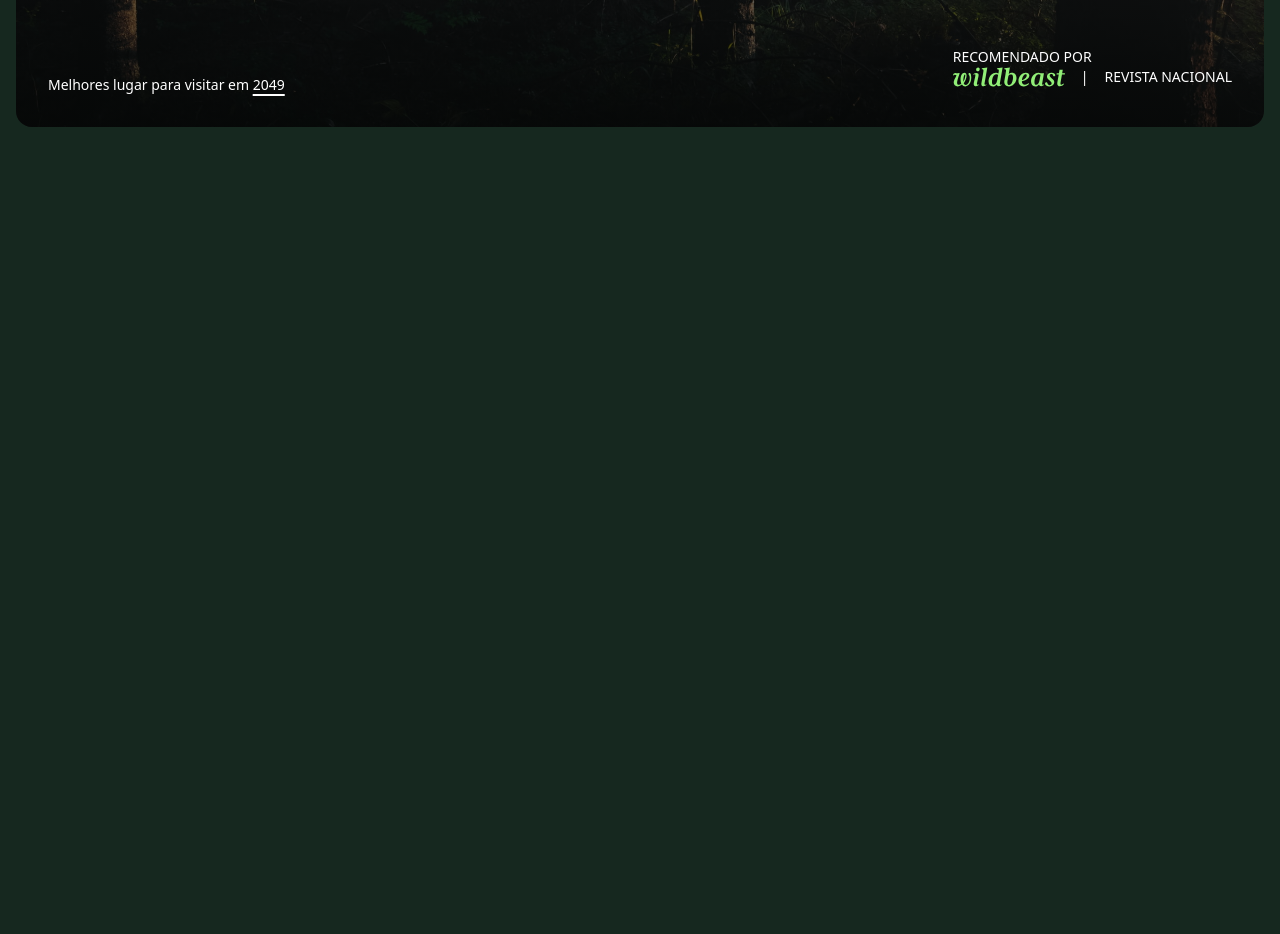
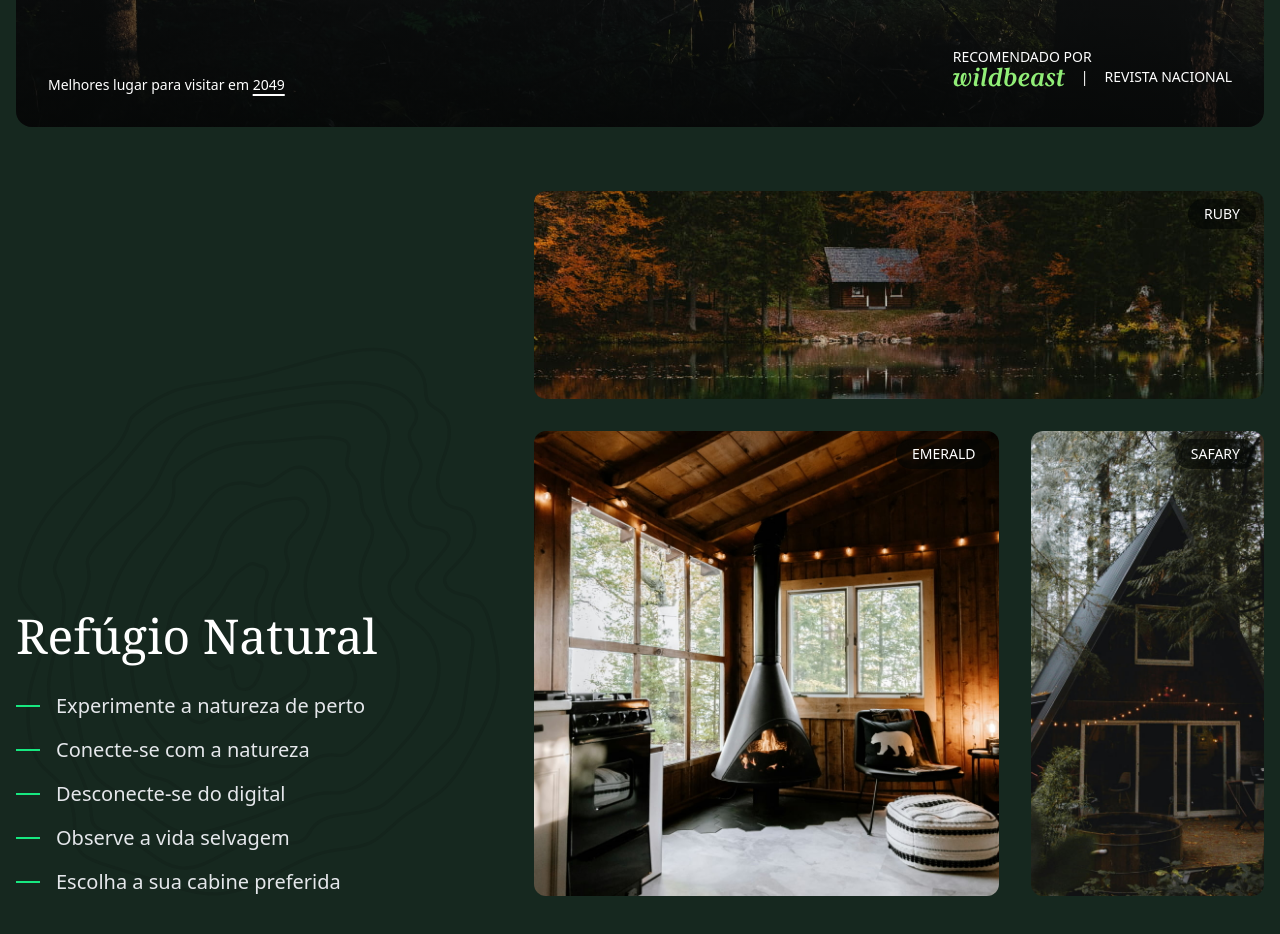
Before and after one commit to DanielZamperlini/Forest, a website: page src/index.html in a window 1280 px wide. Shown: the part 620-1554 px from the top of the page. Before the commit the page ends 1131 px from the top, so only its background shows below. Drawn offline with Linux system fonts and the light colour scheme.

Commit message:
section refugio natural

```diff
--- a/src/index.html
+++ b/src/index.html
@@ -100,5 +100,76 @@
         </div>
       </div>
     </main>
+    <section
+      id="acomodacoes"
+      class="container grid lg:grid-cols-[2fr_3fr] gap-8 mb-12 sm:mb-16 pt-16"
+    >
+      <div
+        class="content-end bg-[url('./img/padrao.svg')] bg-no-repeat bg-contain bg-left-bottom"
+      >
+        <h2 class="text-white mb-8 text-4xl font-serif lg:text-5xl">
+          Refúgio Natural
+        </h2>
+        <ul
+          class="text-gray-200 *:flex *:items-center *:gap-4 grid gap-4 sm:text-xl"
+        >
+          <li class="">
+            <span class="h-0.5 w-6 bg-verde-400 inline-block"></span>Experimente
+            a natureza de perto
+          </li>
+          <li>
+            <span class="h-0.5 w-6 bg-verde-400 inline-block"></span>Conecte-se
+            com a natureza
+          </li>
+          <li>
+            <span class="h-0.5 w-6 bg-verde-400 inline-block"></span
+            >Desconecte-se do digital
+          </li>
+          <li>
+            <span class="h-0.5 w-6 bg-verde-400 inline-block"></span>Observe a
+            vida selvagem
+          </li>
+          <li>
+            <span class="h-0.5 w-6 bg-verde-400 inline-block"></span>Escolha a
+            sua cabine preferida
+          </li>
+        </ul>
+      </div>
+      <div class="grid grid-cols-[2fr_1fr] gap-4 sm:gap-8">
+        <div class="col-span-full grid *:col-start-1 *:row-start-1">
+          <img
+            class="h-52 w-full object-cover rounded-xl"
+            src="./img/casa1.jpg"
+            alt="casa 1"
+          />
+          <span
+            class="self-start justify-self-end m-2 uppercase text-white rounded-full bg-verde-950/60 px-4 py-2 text-sm/none"
+            >RUBY</span
+          >
+        </div>
+        <div class="grid *:col-start-1 *:row-start-1">
+          <img
+            class="size-full object-cover rounded-xl"
+            src="./img/casa2.jpg"
+            alt="casa 1"
+          />
+          <span
+            class="self-start justify-self-end m-2 uppercase text-white rounded-full bg-verde-950/60 px-4 py-2 text-sm/none"
+            >EMERALD</span
+          >
+        </div>
+        <div class="grid *:col-start-1 *:row-start-1">
+          <img
+            class="size-full object-cover rounded-xl"
+            src="./img/casa3.jpg"
+            alt="casa 1"
+          />
+          <span
+            class="self-start justify-self-end m-2 uppercase text-white rounded-full bg-verde-950/60 px-4 py-2 text-sm/none"
+            >SAFARY</span
+          >
+        </div>
+      </div>
+    </section>
   </body>
 </html>
```
Also changed, not shown: src/output.css.
